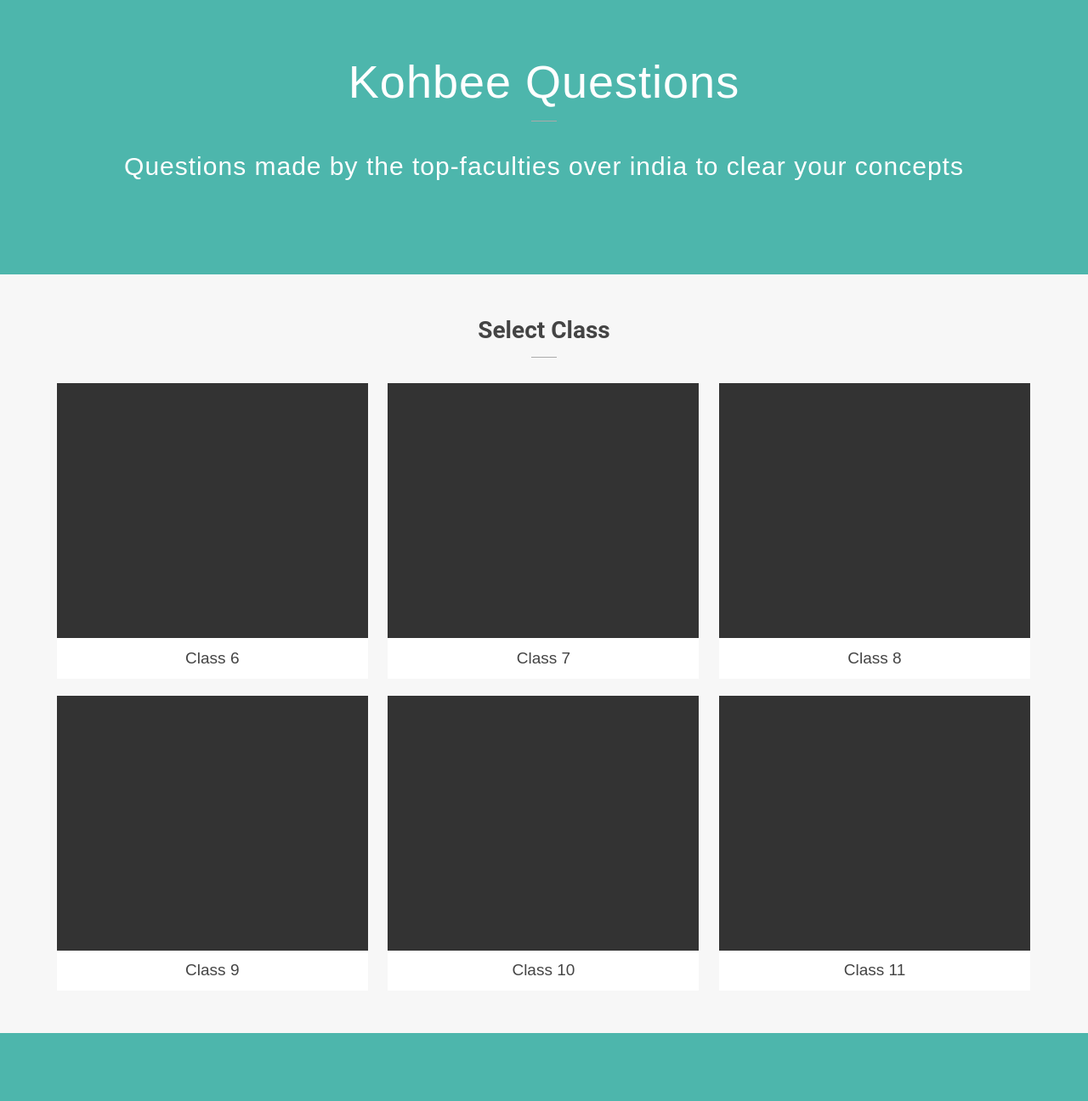
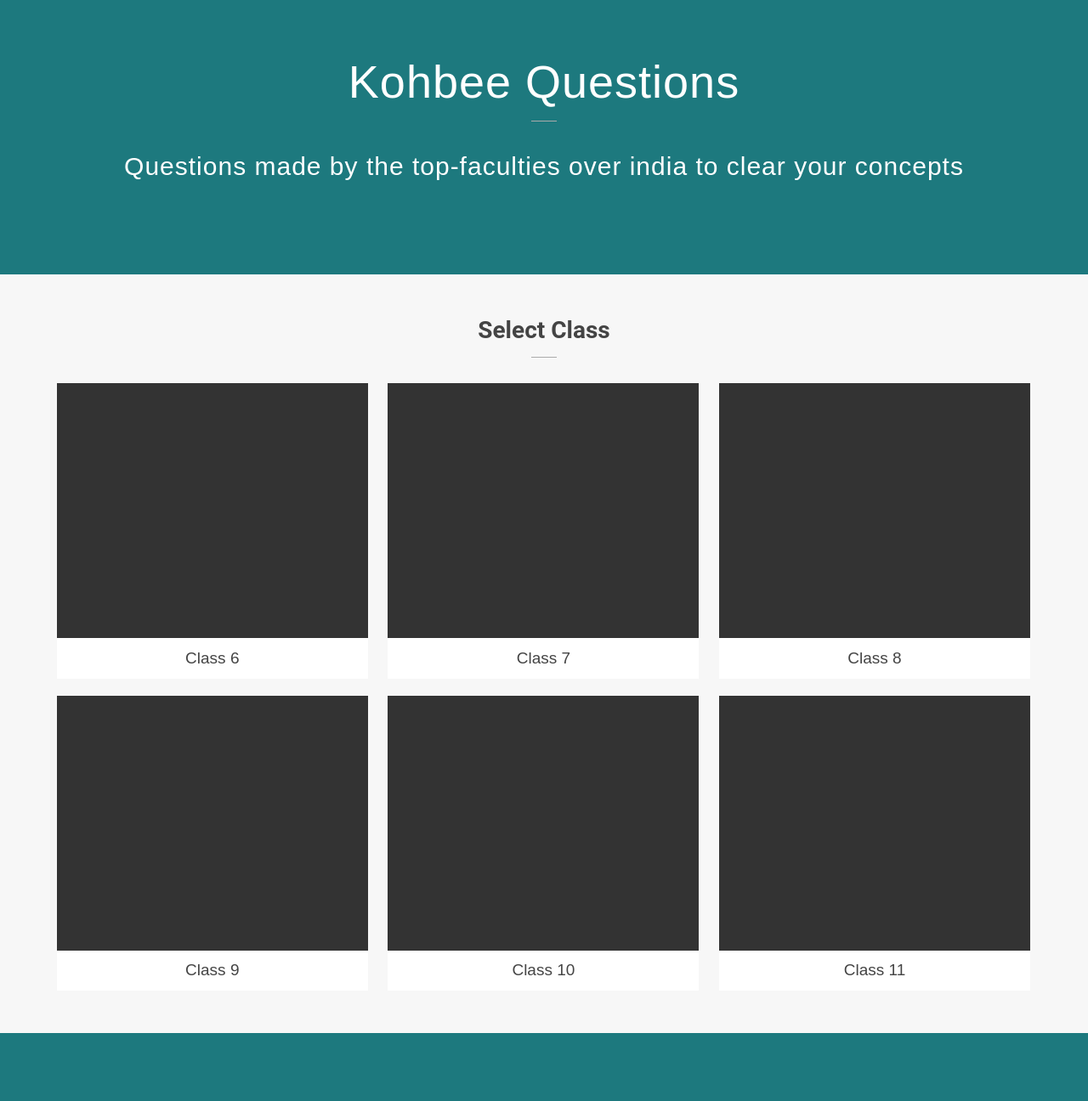
Before and after one commit to adi2011/question-bank, a PHP site: page / in a window 1280 px wide. Shown: the part 81-1377 px from the top of the page at 85% size. Run offline with PHP 8.4, Linux system fonts and the light colour scheme; some libraries are stand-ins or nearby versions.

Commit message:
color code added

```diff
--- a/question-bank/index.php
+++ b/question-bank/index.php
@@ -117,7 +117,7 @@ ul.nav li a {
 
 .section .slider,
 .section .footer {
-  background: #4DB6AC;
+  background: #1D797E;
 }
 
 .slidercontent {
```
